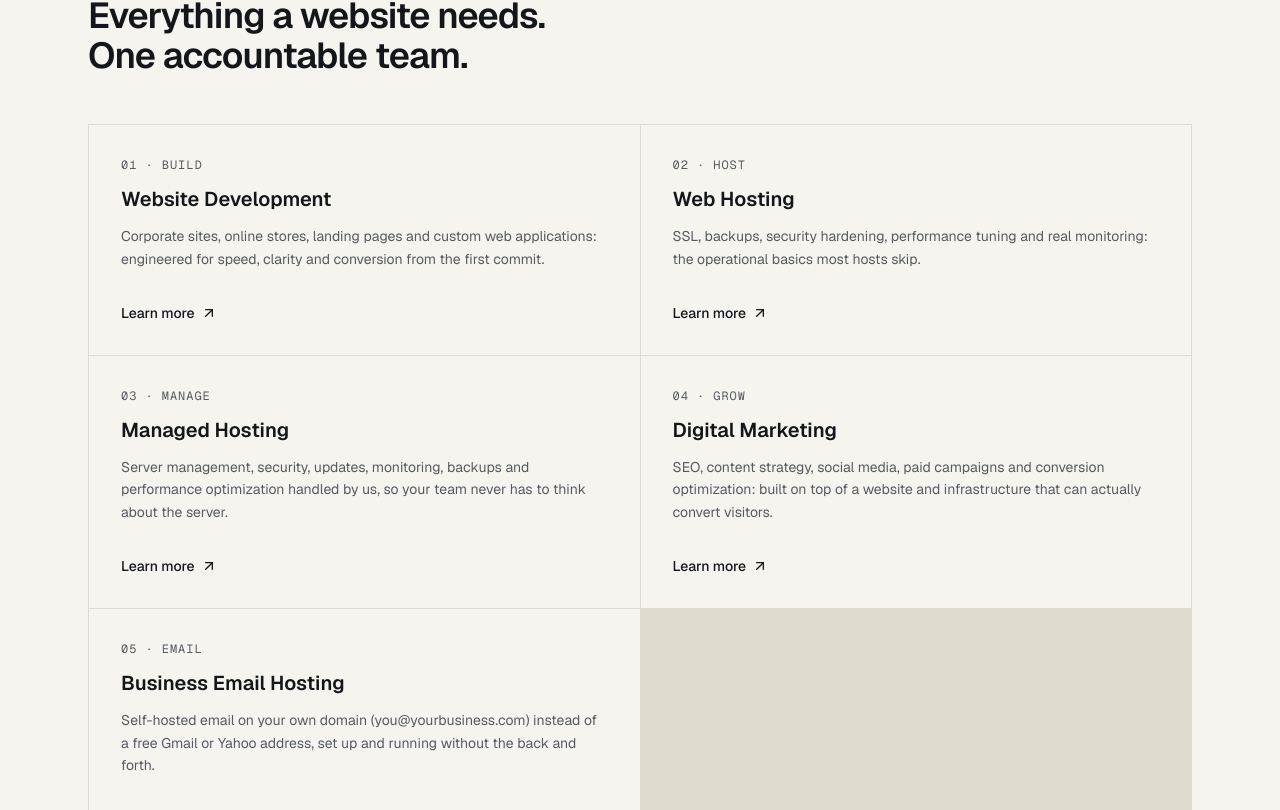
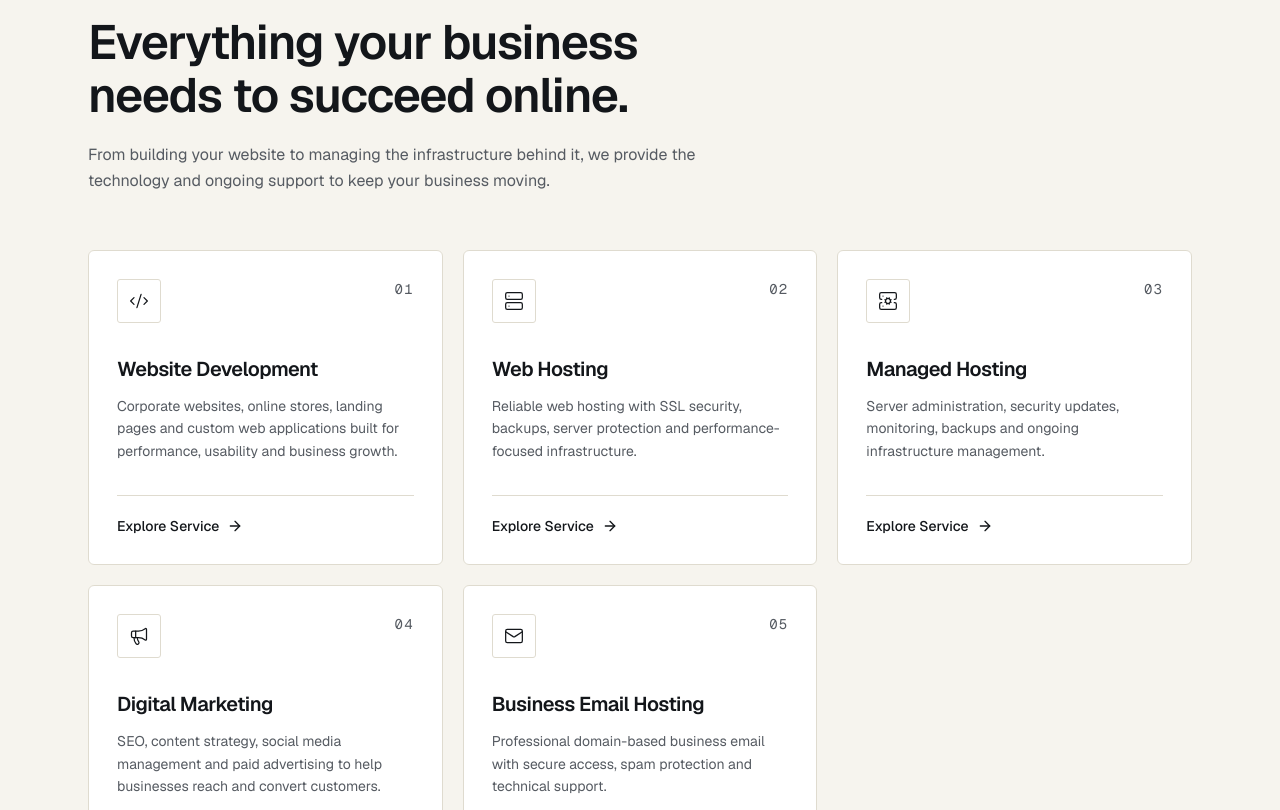
Before and after one commit to Zaryab03/speedhost360, a Next.js app: page / in a window 1280 px wide. Shown: the part 1250-2060 px from the top of the page. Built offline with nearby package versions, Linux system fonts and the light colour scheme; no server answers; the database is empty.

Commit message:
Redesign Services section: five editorial cards, 3/2/1 column grid
Co-Authored-By: Claude Sonnet 5.5 <noreply@anthropic.com>

```diff
--- a/components/sections/service-grid.tsx
+++ b/components/sections/service-grid.tsx
@@ -1,43 +1,96 @@
 import Link from "next/link";
-import { ArrowUpRight } from "lucide-react";
-import { serviceList } from "@/lib/data/services";
+import { ArrowRight, Code2, Mail, Megaphone, Server, ServerCog, type LucideIcon } from "lucide-react";
+import { serviceList, type ServiceSlug } from "@/lib/data/services";
 import { RevealOnScroll } from "@/components/motion/reveal";
+
+// Card copy lives here (not in services.ts) so the homepage summary can be
+// tighter than each service page's own headline.
+const cardCopy: Record<ServiceSlug, { title: string; description: string; icon: LucideIcon }> = {
+  "web-development": {
+    title: "Website Development",
+    description:
+      "Corporate websites, online stores, landing pages and custom web applications built for performance, usability and business growth.",
+    icon: Code2,
+  },
+  "web-hosting": {
+    title: "Web Hosting",
+    description:
+      "Reliable web hosting with SSL security, backups, server protection and performance-focused infrastructure.",
+    icon: Server,
+  },
+  "managed-hosting": {
+    title: "Managed Hosting",
+    description:
+      "Server administration, security updates, monitoring, backups and ongoing infrastructure management.",
+    icon: ServerCog,
+  },
+  "digital-marketing": {
+    title: "Digital Marketing",
+    description:
+      "SEO, content strategy, social media management and paid advertising to help businesses reach and convert customers.",
+    icon: Megaphone,
+  },
+  "business-email": {
+    title: "Business Email Hosting",
+    description:
+      "Professional domain-based business email with secure access, spam protection and technical support.",
+    icon: Mail,
+  },
+};
 
 export function ServiceGrid() {
   return (
-    <section className="border-b border-line">
-      <div className="mx-auto max-w-6xl px-4 py-20 sm:px-6">
+    <section id="services" className="scroll-mt-20 border-b border-line">
+      <div className="mx-auto max-w-6xl px-4 py-20 sm:px-6 lg:py-24">
         <RevealOnScroll>
           <p className="font-mono text-xs uppercase tracking-[0.08em] text-signal">Services</p>
-          <h2 className="mt-3 max-w-lg text-3xl font-semibold tracking-tight text-ink sm:text-4xl">
-            Everything a website needs. One accountable team.
+          <h2 className="mt-4 max-w-2xl text-3xl font-semibold leading-[1.1] tracking-tight text-ink sm:text-4xl lg:text-5xl">
+            Everything your business needs to succeed online.
           </h2>
+          <p className="mt-5 max-w-2xl text-base leading-relaxed text-ink-muted">
+            From building your website to managing the infrastructure behind it, we provide the
+            technology and ongoing support to keep your business moving.
+          </p>
         </RevealOnScroll>
 
-        <div className="mt-12 grid gap-px overflow-hidden border border-line bg-line sm:grid-cols-2">
-          {serviceList.map((service, index) => (
-            <RevealOnScroll key={service.slug} delay={index * 0.05} className="relative bg-paper">
+        <ul className="mt-14 grid gap-5 sm:grid-cols-2 lg:grid-cols-3">
+          {serviceList.map((service, index) => {
+            const copy = cardCopy[service.slug];
+            const Icon = copy.icon;
+            const number = String(index + 1).padStart(2, "0");
+            return (
+              <li key={service.slug}>
+                <RevealOnScroll delay={index * 0.05} className="h-full">
                   <Link
                     href={`/services/${service.slug}`}
-                className="focus-ring group relative flex h-full flex-col justify-between p-8 transition-[transform,box-shadow,background-color] duration-300 hover:-translate-y-1 hover:bg-paper-raised hover:shadow-[var(--shadow-card)]"
+                    className="focus-ring group relative flex h-full min-h-[18rem] flex-col rounded-[var(--radius-md)] border border-line bg-paper-raised p-7 transition-[transform,border-color,box-shadow] duration-300 hover:-translate-y-1 hover:border-signal hover:shadow-[var(--shadow-card)]"
                   >
-                <div>
-                  <p className="font-mono text-xs uppercase tracking-[0.08em] text-ink-muted">
-                    {service.eyebrow}
-                  </p>
-                  <h3 className="mt-3 text-xl font-semibold text-ink">{service.title}</h3>
-                  <p className="mt-3 text-sm leading-relaxed text-ink-muted">
-                    {service.subheadline}
-                  </p>
+                    <div className="flex items-start justify-between">
+                      <span className="flex size-11 items-center justify-center rounded-[var(--radius-sm)] border border-line-strong text-ink transition-colors duration-300 group-hover:border-signal group-hover:bg-signal group-hover:text-signal-ink">
+                        <Icon size={20} strokeWidth={1.5} aria-hidden />
+                      </span>
+                      <span className="font-mono text-sm tracking-[0.08em] text-ink-muted transition-colors group-hover:text-signal">
+                        {number}
+                      </span>
                     </div>
-                <div className="mt-8 flex items-center gap-1.5 text-sm font-medium text-ink group-hover:text-signal">
-                  Learn more
-                  <ArrowUpRight size={16} className="transition-transform group-hover:translate-x-0.5 group-hover:-translate-y-0.5" />
-                </div>
+
+                    <h3 className="mt-8 text-xl font-semibold tracking-tight text-ink">{copy.title}</h3>
+                    <p className="mt-3 flex-1 text-sm leading-relaxed text-ink-muted">{copy.description}</p>
+
+                    <span className="mt-8 flex items-center gap-2 border-t border-line pt-5 text-sm font-medium text-ink transition-colors group-hover:text-signal">
+                      Explore Service
+                      <ArrowRight
+                        size={16}
+                        aria-hidden
+                        className="transition-transform duration-300 group-hover:translate-x-1"
+                      />
+                    </span>
                   </Link>
                 </RevealOnScroll>
-          ))}
-        </div>
+              </li>
+            );
+          })}
+        </ul>
       </div>
     </section>
   );
```
Lines whose indentation alone changed are shown as unchanged.
